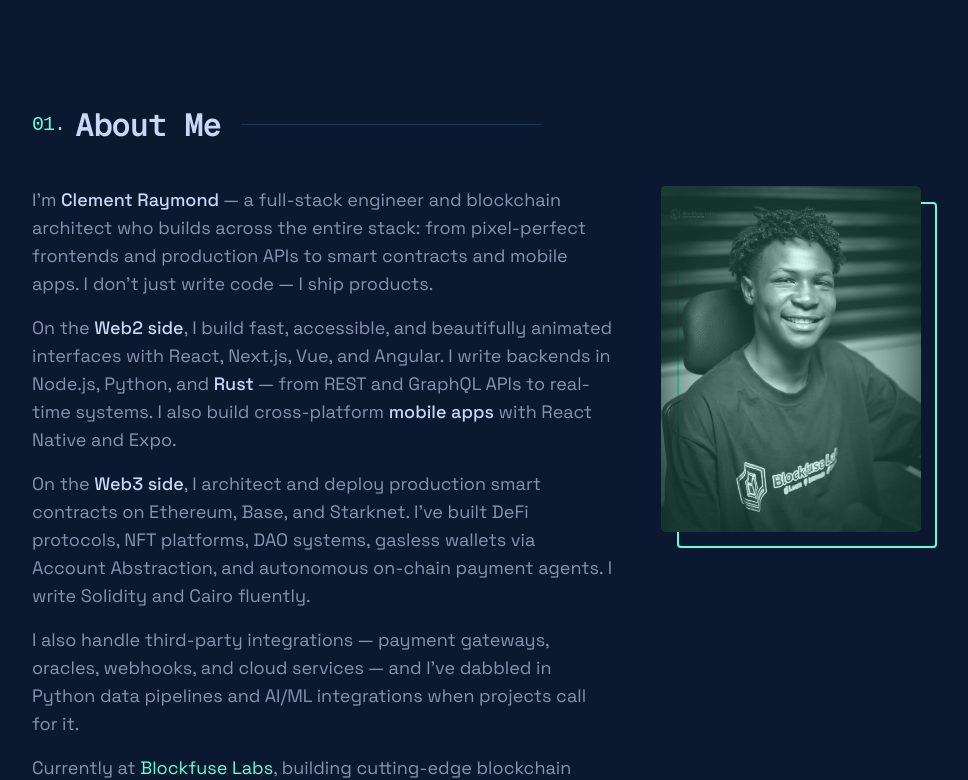
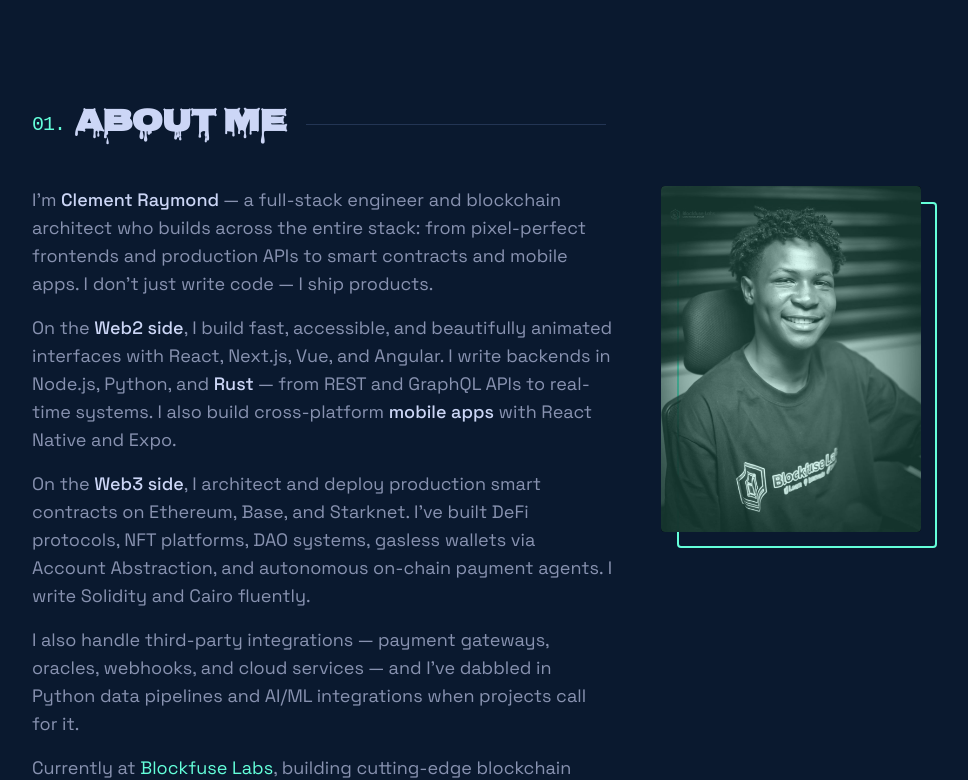
Before and after one commit to Clement-coder/clemscoder, a React (Vite) app: page / in a window 1280 px wide. Shown: the part 802-1582 px from the top of the page, without its empty margins (160-1128 px from the left). Built offline with nearby package versions, Linux system fonts and the light colour scheme; no server answers.

Commit message:
feat: Nosifer font on section headings

```diff
--- a/index.html
+++ b/index.html
@@ -22,7 +22,7 @@
     <meta name="twitter:image" content="https://clemscoder.vercel.app/favicon.jpg" />
     <link rel="preconnect" href="https://fonts.googleapis.com" />
     <link rel="preconnect" href="https://fonts.gstatic.com" crossorigin />
-    <link href="https://fonts.googleapis.com/css2?family=Geist+Mono:wght@400;600;700;800&family=Space+Grotesk:wght@300;400;500;600;700&display=swap" rel="stylesheet" />
+    <link href="https://fonts.googleapis.com/css2?family=Nosifer&family=Geist+Mono:wght@400;600;700;800&family=Space+Grotesk:wght@300;400;500;600;700&display=swap" rel="stylesheet" />
     <link rel="stylesheet" href="https://cdn.jsdelivr.net/gh/devicons/devicon@latest/devicon.min.css" />
   </head>
   <body>
--- a/src/index.css
+++ b/src/index.css
@@ -56,7 +56,7 @@ a:hover {
 .numbered-heading {
   display: flex;
   align-items: center;
-  font-family: 'Geist Mono', monospace;
+  font-family: 'Nosifer', cursive;
   position: relative;
   margin: 10px 0 40px;
   width: 100%;
```
